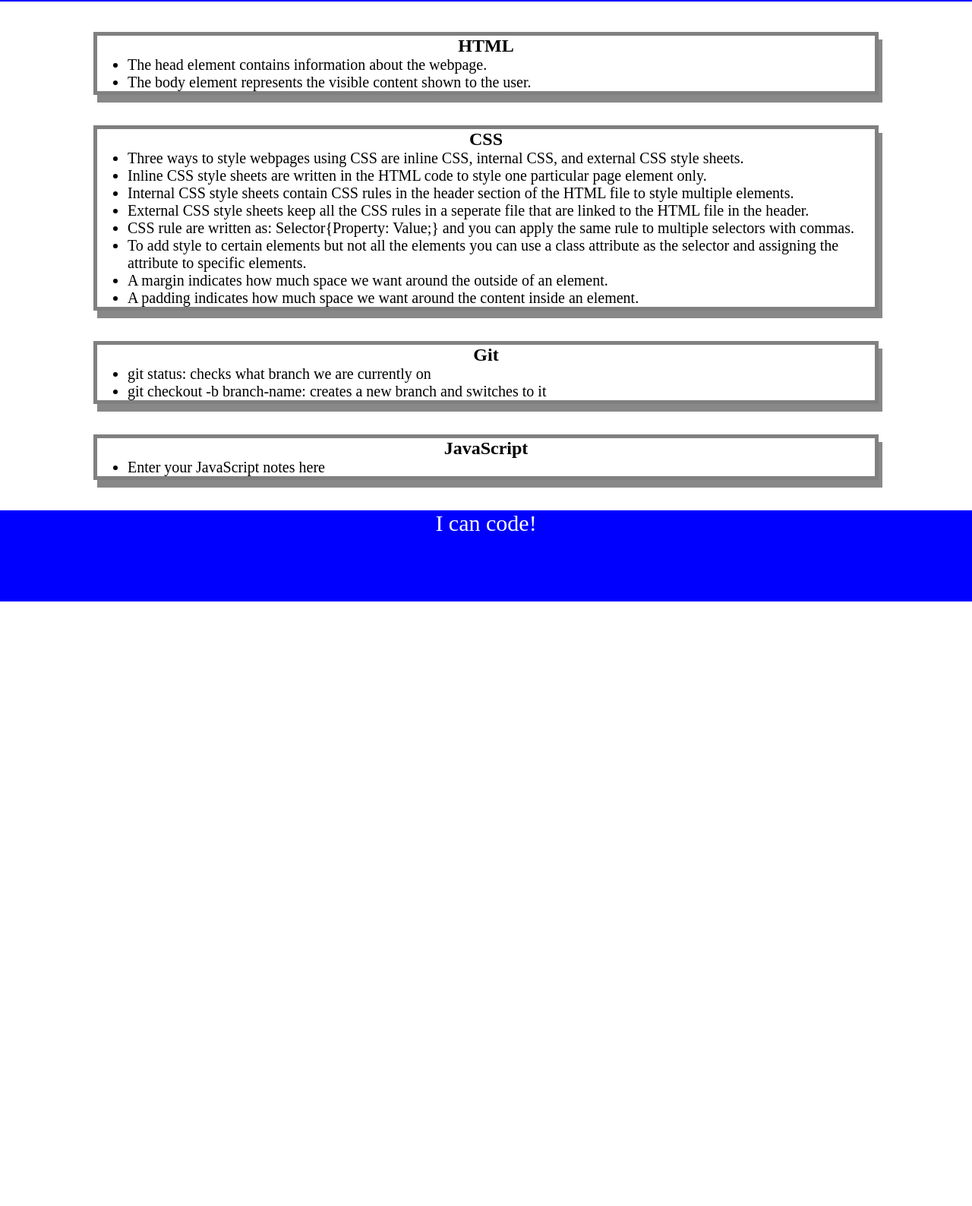
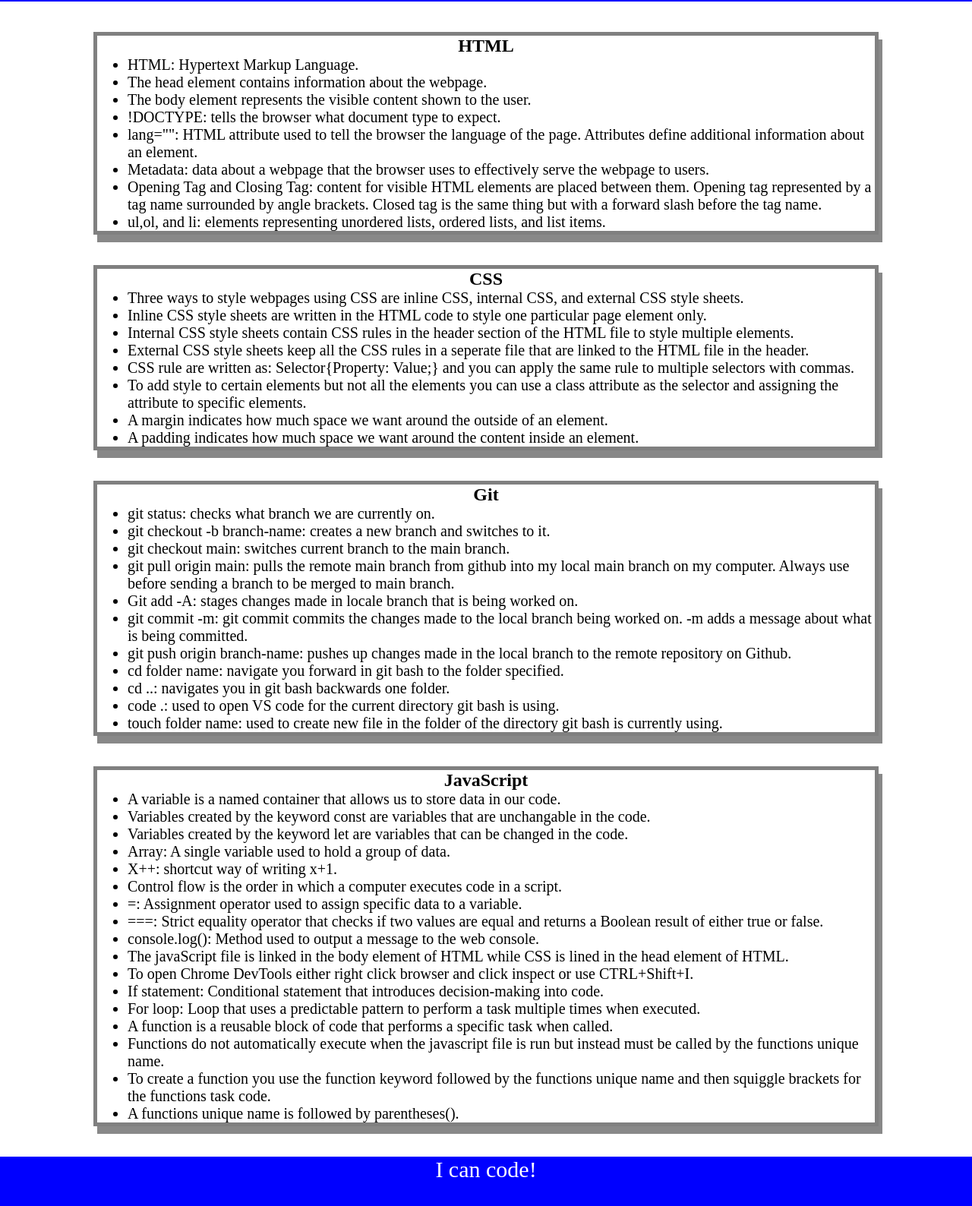
Before and after one commit to anrichter2/pre-work-study-guide, a plain HTML site: page index.html in a window 1280 px wide. Shown: the part 118-1706 px from the top of the page at 76% size. Before the commit the page ends 910 px from the top, so only its background shows below. Drawn offline with Linux system fonts and the light colour scheme.

Commit message:
Added funtions to javaScript code and more information for HTML and Git section of project

```diff
--- a/assets/script.js
+++ b/assets/script.js
@@ -1,19 +1,27 @@
 const topics = ['HTML', 'CSS', 'Git', 'JavaScript'];
+const randomTopic = topics[Math.floor(Math.random() * topics.length)];
 
+function listTopics() {
   for(let x = 0; x < topics.length; x++) {
     console.log(topics[x]);
  }
+}
 
-/*
-if (topic === 'HTML') {
+function selectTopic() {
+  if (randomTopic === 'HTML') {
     console.log("Let's study HTML!");
-} else if (topic === 'CSS') {
+  } else if (randomTopic === 'CSS') {
     console.log("Let's study CSS!");
-} else if (topic === 'Git') {
+  } else if (randomTopic === 'Git') {
     console.log("Let's study Git!");
-} else if (topic === 'JavaScript') {
+  } else if (randomTopic === 'JavaScript') {
     console.log("Let's study JavaScript!");
   } else {
     console.log('Please try again!');
   }
-*/
+}
+
+console.log('Here are the topics we learned through Prework:');
+listTopics();
+console.log('Which topic should we study first?');
+selectTopic();
--- a/index.html
+++ b/index.html
@@ -17,8 +17,14 @@
       <section class="card" id="html-section">
         <h2>HTML</h2>
         <ul>
+          <li>HTML: Hypertext Markup Language.</li>
           <li>The head element contains information about the webpage.</li>
           <li>The body element represents the visible content shown to the user.</li>
+          <li>!DOCTYPE: tells the browser what document type to expect.</li>
+          <li>lang="": HTML attribute used to tell the browser the language of the page. Attributes define additional information about an element.</li>
+          <li>Metadata: data about a webpage that the browser uses to effectively serve the webpage to users.</li>
+          <li>Opening Tag and Closing Tag: content for visible HTML elements are placed between them. Opening tag represented by a tag name surrounded by angle brackets. Closed tag is the same thing but with a forward slash before the tag name.</li>
+          <li>ul,ol, and li: elements representing unordered lists, ordered lists, and list items.</li>
         </ul>
       </section>
 
@@ -39,15 +45,40 @@
       <section class="card" id="git-section">
         <h2>Git</h2>
         <ul>
-          <li>git status: checks what branch we are currently on</li>
-          <li>git checkout -b branch-name: creates a new branch and switches to it</li>
+          <li>git status: checks what branch we are currently on.</li>
+          <li>git checkout -b branch-name: creates a new branch and switches to it.</li>
+          <li>git checkout main: switches current branch to the main branch.</li>
+          <li>git pull origin main: pulls the remote main branch from github into my local main branch on my computer. Always use before sending a branch to be merged to main branch.</li>
+          <li>Git add -A: stages changes made in locale branch that is being worked on.</li>
+          <li>git commit -m: git commit commits the changes made to the local branch being worked on. -m adds a message about what is being committed.</li>
+          <li>git push origin branch-name: pushes up changes made in the local branch to the remote repository on Github.</li>
+          <li>cd folder name: navigate you forward in git bash to the folder specified.</li>
+          <li>cd ..: navigates you in git bash backwards one folder.</li>
+          <li>code .: used to open VS code for the current directory git bash is using.</li>
+          <li>touch folder name: used to create new file in the folder of the directory git bash is currently using.</li>
         </ul>
       </section>
 
       <section class="card" id="javascript-section">
         <h2>JavaScript</h2>
         <ul>
-          <li>Enter your JavaScript notes here</li>
+          <li>A variable is a named container that allows us to store data in our code.</li>
+          <li>Variables created by the keyword const are variables that are unchangable in the code.</li>
+          <li>Variables created by the keyword let are variables that can be changed in the code.</li>
+          <li>Array: A single variable used to hold a group of data.</li>
+          <li>X++: shortcut way of writing x+1.</li>
+          <li>Control flow is the order in which a computer executes code in a script.</li>
+          <li>=: Assignment operator used to assign specific data to a variable.</li>
+          <li>===: Strict equality operator that checks if two values are equal and returns a Boolean result of either true or false.</li>
+          <li>console.log(): Method used to output a message to the web console.</li>
+          <li>The javaScript file is linked in the body element of HTML while CSS is lined in the head element of HTML.</li>
+          <li>To open Chrome DevTools either right click browser and click inspect or use CTRL+Shift+I.</li>
+          <li>If statement: Conditional statement that introduces decision-making into code.</li>
+          <li>For loop: Loop that uses a predictable pattern to perform a task multiple times when executed.</li>
+          <li>A function is a reusable block of code that performs a specific task when called.</li>
+          <li>Functions do not automatically execute when the javascript file is run but instead must be called by the functions unique name.</li>
+          <li>To create a function you use the function keyword followed by the functions unique name and then squiggle brackets for the functions task code.</li>
+          <li>A functions unique name is followed by parentheses().</li>
         </ul>
       </section>
     </main>
```
Lines whose indentation alone changed are shown as unchanged.
